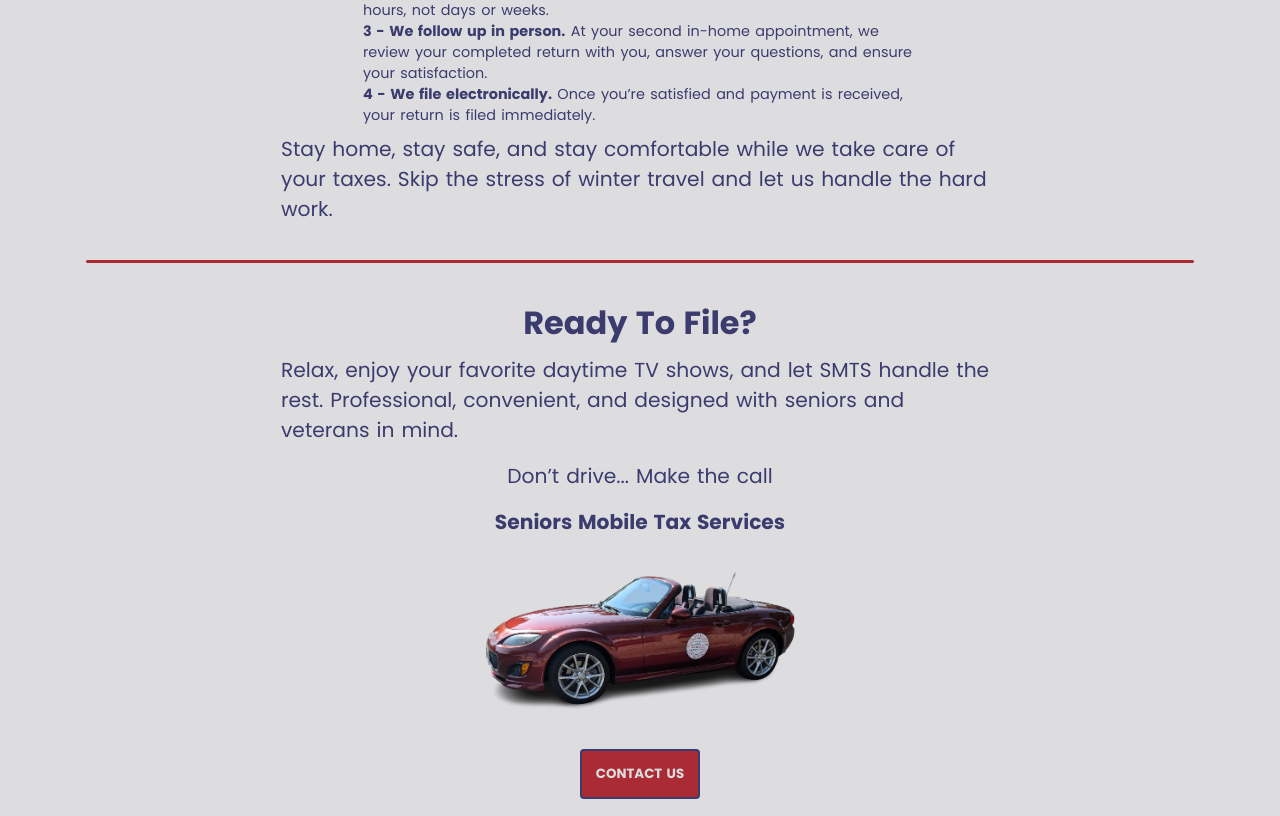
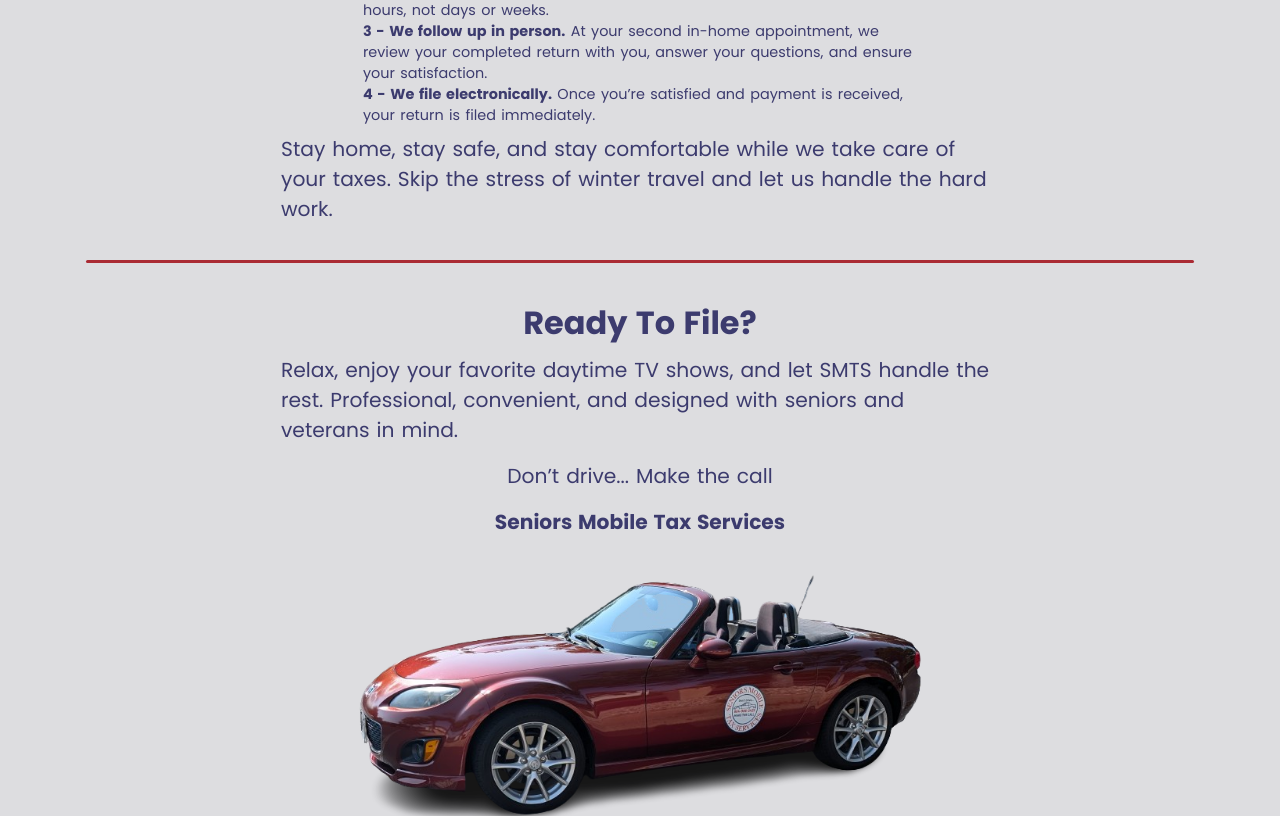
Before and after one commit to BeeDev-ValorCollective/smts, a React (Vite) app: page /mission in a window 1280 px wide. Shown: the part 1513-2329 px from the top of the page. Built offline with nearby package versions, Linux system fonts and the light colour scheme.

Commit message:
name change

```diff
--- a/src/components/MissionComponents/MissionFooter/missionFooter.css
+++ b/src/components/MissionComponents/MissionFooter/missionFooter.css
@@ -30,7 +30,7 @@
 }
 
 @media only screen and (min-width: 600px) {
-    .about_us_footer {
+    .mission_footer {
         img {
             width: 500px;
         }
@@ -38,7 +38,7 @@
 }
 
 @media only screen and (min-width: 1000px) {
-    .about_us_footer {
+    .mission_footer {
         img {
             width: 600px;
         }
```
